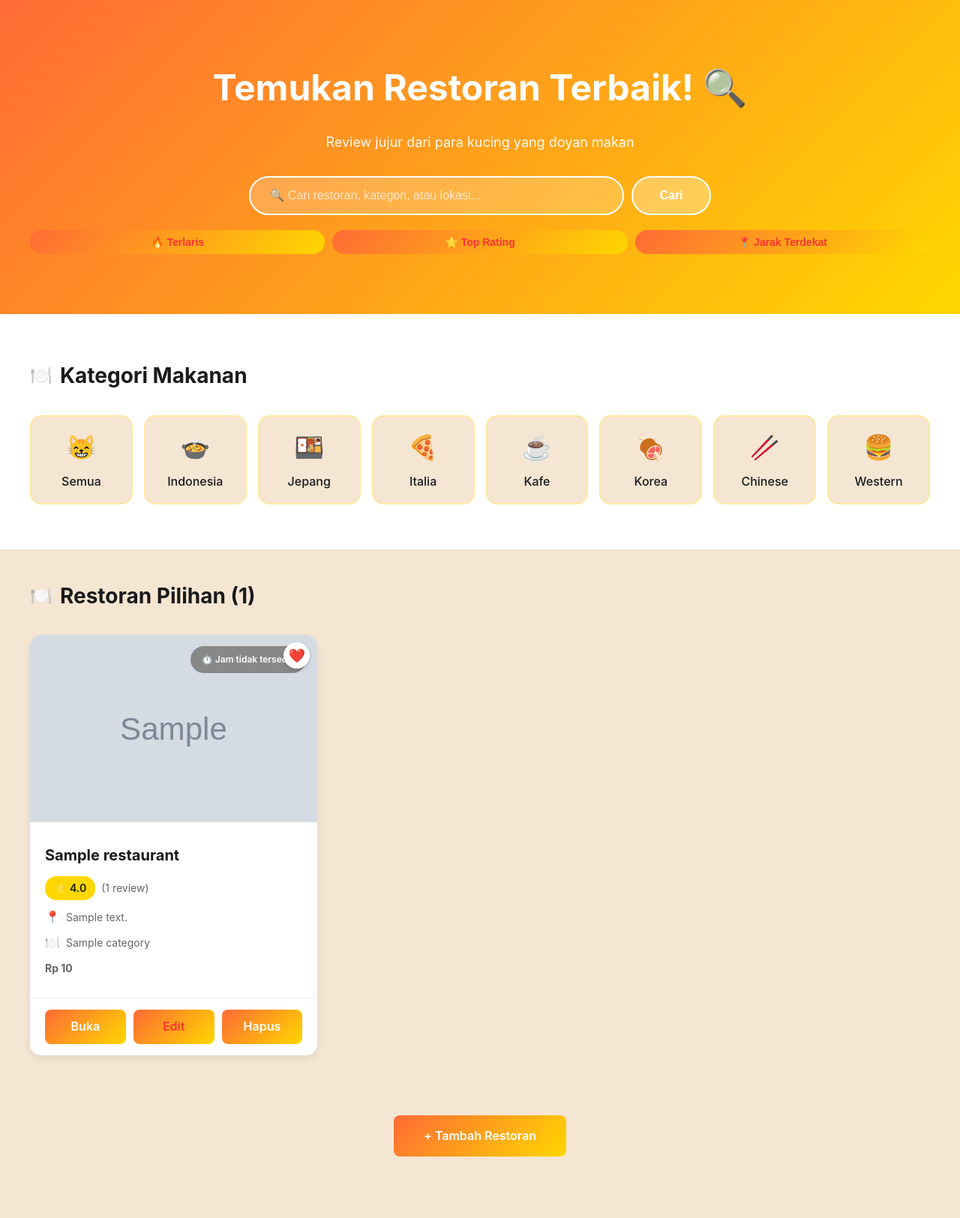
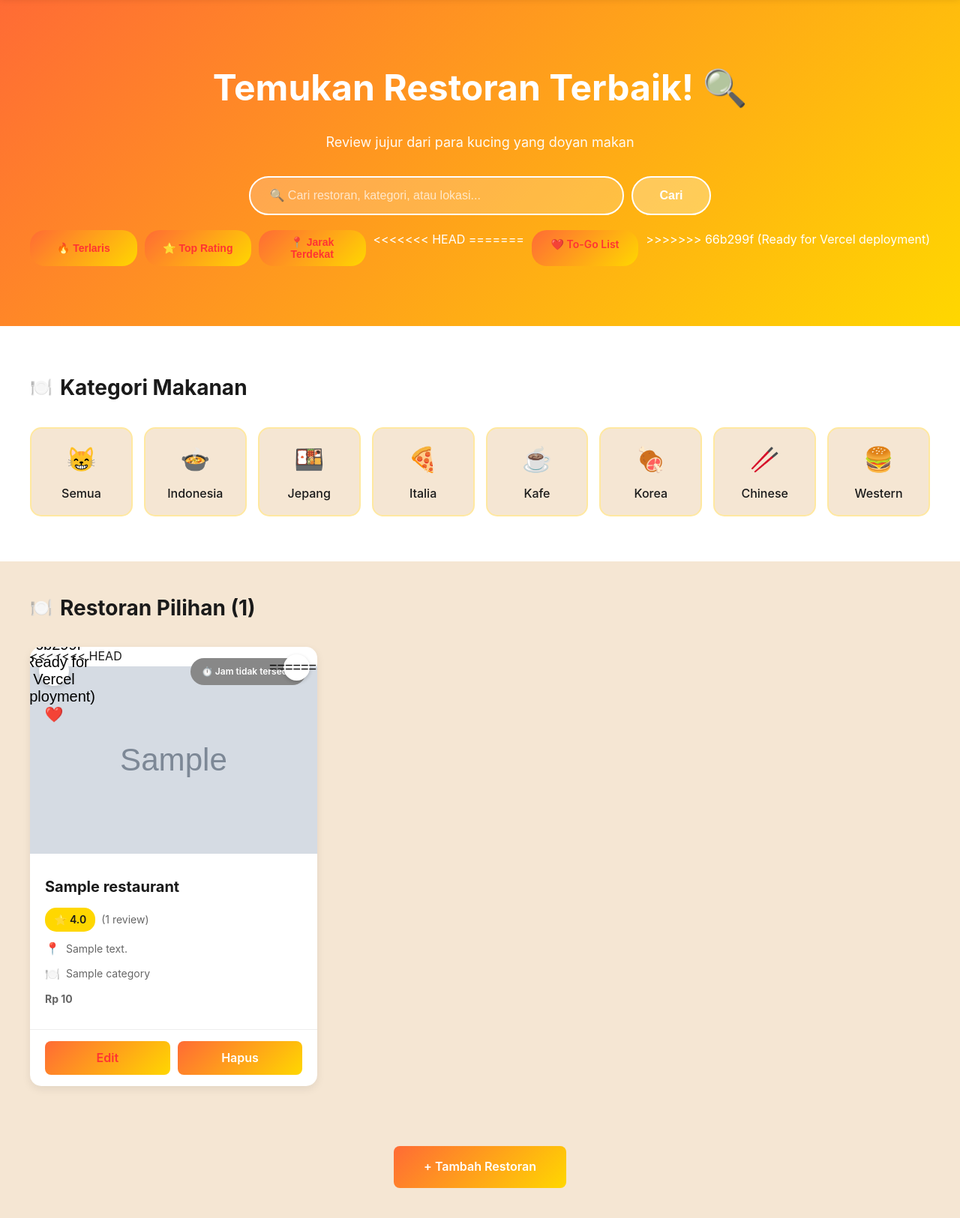
Before and after one commit to arinafazal/CICIPIN, a Flask app: page / in a window 1280 px wide. Shown: the part 83-1708 px from the top of the page at 75% size. Before the commit the page ends 1626 px from the top, so only its background shows below. Run offline with Flask 3, Linux system fonts and the light colour scheme; the visitor is signed in with stand-in values (Sample User, id 1); grey boxes marked "Sample" are stand-in pictures; a database or web service that is not in the repository returns one stand-in record (values such as "Sample title").

Commit message:
Ready for Vercel deployment

```diff
--- a/static/style.css
+++ b/static/style.css
@@ -29,14 +29,21 @@ header {
     justify-content: space-between;
     align-items: center;
     padding: 20px 40px;
-    background-color: white;
+    background-color: rgba(255, 255, 255, 0.92);
     box-shadow: 0 2px 8px rgba(0, 0, 0, 0.08);
+    backdrop-filter: blur(4px);
 }
 
 header .logo {
     display: flex;
     align-items: center;
     gap: 10px;
+    cursor: pointer;
+    transition: opacity 0.3s ease;
+}
+
+header .logo:hover {
+    opacity: 0.8;
 }
 
 header .logo img {
--- a/templates/index.html
+++ b/templates/index.html
@@ -12,10 +12,10 @@
 <body>
 
     <header>
-        <div class="logo">
+        <a href="{{ url_for('index') }}" class="logo" style="text-decoration: none;">
             <div class="logo-text">🐱 Cicipin</div>
             <div class="tagline">Review makanan ala kucing! 🍽️</div>
-        </div>
+        </a>
         <div class="user-menu">
             <span>{{ username }}</span>
             <!-- TOMBOL FITUR BARU: TO-GO LIST -->
@@ -49,6 +49,10 @@
             <button type="button" onclick="applySort('terlaris')" class="btn {% if sort_by == 'terlaris' %}btn-primary{% else %}btn-secondary{% endif %}" style="padding: 8px 15px; font-size: 14px; border-radius: 20px;">🔥 Terlaris</button>
             <button type="button" onclick="applySort('rating')" class="btn {% if sort_by == 'rating' %}btn-primary{% else %}btn-secondary{% endif %}" style="padding: 8px 15px; font-size: 14px; border-radius: 20px;">⭐ Top Rating</button>
             <button type="button" onclick="applySort('jarak')" class="btn {% if sort_by == 'jarak' %}btn-primary{% else %}btn-secondary{% endif %}" style="padding: 8px 15px; font-size: 14px; border-radius: 20px;">📍 Jarak Terdekat</button>
+<<<<<<< HEAD
+=======
+            <a href="{{ url_for('wishlist') }}" class="btn btn-secondary" style="padding: 8px 15px; font-size: 14px; border-radius: 20px;">❤️ To-Go List</a>
+>>>>>>> 66b299f (Ready for Vercel deployment)
         </div>
     </section>
 
@@ -117,9 +121,15 @@
 
                 <div style="position: relative;">
 
+<<<<<<< HEAD
                     <!-- FITUR BARU: TOMBOL WISHLIST / SAVE LATER -->
                     <button onclick="toggleWishlist('{{ restaurant['_id'] }}', this)"
                             style="position: absolute; top: 10px; right: 10px; background: white; border: none; border-radius: 50%; width: 35px; height: 35px; cursor: pointer; box-shadow: 0 2px 5px rgba(0,0,0,0.2); z-index: 10; font-size: 18px; display: flex; align-items: center; justify-content: center; transition: 0.2s;">
+=======
+                    <!-- LEFT: HEART BUTTON FOR TO-DO-LIST -->
+                    <button class="wishlist-btn" data-id="{{ restaurant['_id'] }}"
+                            style="position: absolute; top: 12px; left: 12px; background: white; border: none; border-radius: 50%; width: 40px; height: 40px; cursor: pointer; box-shadow: 0 2px 8px rgba(0,0,0,0.15); font-size: 20px; display: flex; align-items: center; justify-content: center; transition: all 0.3s ease; z-index: 10;">
+>>>>>>> 66b299f (Ready for Vercel deployment)
                         {% if restaurant['_id']|string in saved_restaurant_ids %}
                             ❤️
                         {% else %}
@@ -187,23 +197,19 @@
 
                 <div class="card-buttons">
 
-                    <a href="{{ url_for('restaurant_detail', restaurant_id=restaurant['_id']) }}" class="btn">
-                        Buka
-                    </a>
-
                     {% if username != 'admin' %}
-                    <a href="{{ url_for('add_review', restaurant_id=restaurant['_id']) }}" class="btn btn-secondary">
+                    <a href="{{ url_for('add_review', restaurant_id=restaurant['_id']) }}" class="btn btn-secondary" style="flex: 1;">
                         Review
                     </a>
                     {% endif %}
 
                     {% if username == 'admin' %}
                     <a href="{{ url_for('edit_restaurant', restaurant_id=restaurant['_id']) }}"
-                        class="btn btn-secondary">
+                        class="btn btn-secondary" style="flex: 1;">
                         Edit
                     </a>
 
-                    <a href="{{ url_for('delete_restaurant', restaurant_id=restaurant['_id']) }}" class="btn btn-danger"
+                    <a href="{{ url_for('delete_restaurant', restaurant_id=restaurant['_id']) }}" class="btn btn-danger" style="flex: 1;"
                         onclick="return confirm('Yakin menghapus restoran ini?');">
                         Hapus
                     </a>
@@ -246,6 +252,7 @@
             }, 3000);
         }
 
+<<<<<<< HEAD
         // --- SCRIPT FITUR BARU: LOGIKA FILTER & WISHLIST ---
         function applySort(sortType) {
             const urlParams = new URLSearchParams(window.location.search);
@@ -277,6 +284,17 @@
         async function toggleWishlist(restaurantId, btn) {
             try {
                 // Kirim request ke backend tanpa refresh halaman (AJAX)
+=======
+        // Wishlist button click handler
+        document.querySelectorAll('.wishlist-btn').forEach(btn => {
+            btn.addEventListener('click', function() {
+                toggleWishlist(this.dataset.id, this);
+            });
+        });
+
+        async function toggleWishlist(restaurantId, btn) {
+            try {
+>>>>>>> 66b299f (Ready for Vercel deployment)
                 const response = await fetch('/toggle_wishlist', {
                     method: 'POST',
                     headers: { 'Content-Type': 'application/json' },
@@ -285,7 +303,10 @@
                 const data = await response.json();
 
                 if (data.success) {
+<<<<<<< HEAD
                     // Ubah icon hati sesuai status
+=======
+>>>>>>> 66b299f (Ready for Vercel deployment)
                     btn.innerText = data.is_saved ? '❤️' : '🤍';
                 } else {
                     alert("Gagal menyimpan. Silakan pastikan Anda sudah login.");
--- a/templates/login.html
+++ b/templates/login.html
@@ -21,7 +21,7 @@
 <div class="auth-container">
     <div class="auth-form-box">
         <h1><span style="font-size: 28px;">🐱</span> Masuk</h1>
-        <p class="auth-tagline">Tempat kucing-kucing lapar berbagi review! 🍽️</p>
+        <p class="auth-tagline">Tempat berbagi review! 🍽️</p>
 
         <form action="{{ url_for('login') }}" method="POST">
             <div class="form-group">
--- a/templates/register.html
+++ b/templates/register.html
@@ -20,7 +20,7 @@
     <div class="auth-container">
         <div class="auth-form-box register">
             <h1><span style="font-size: 28px;">🐾</span> Daftar</h1>
-            <p class="auth-tagline">Bergabunglah dengan komunitas kucing pecinta kuliner!</p>
+            <p class="auth-tagline">Bergabunglah dengan komunitas pecinta kuliner!</p>
 
             <form action="{{ url_for('register') }}" method="POST">
                 <div class="form-group">
```
Also changed, not shown: templates/wishlist.html (+20 -7 lines).
